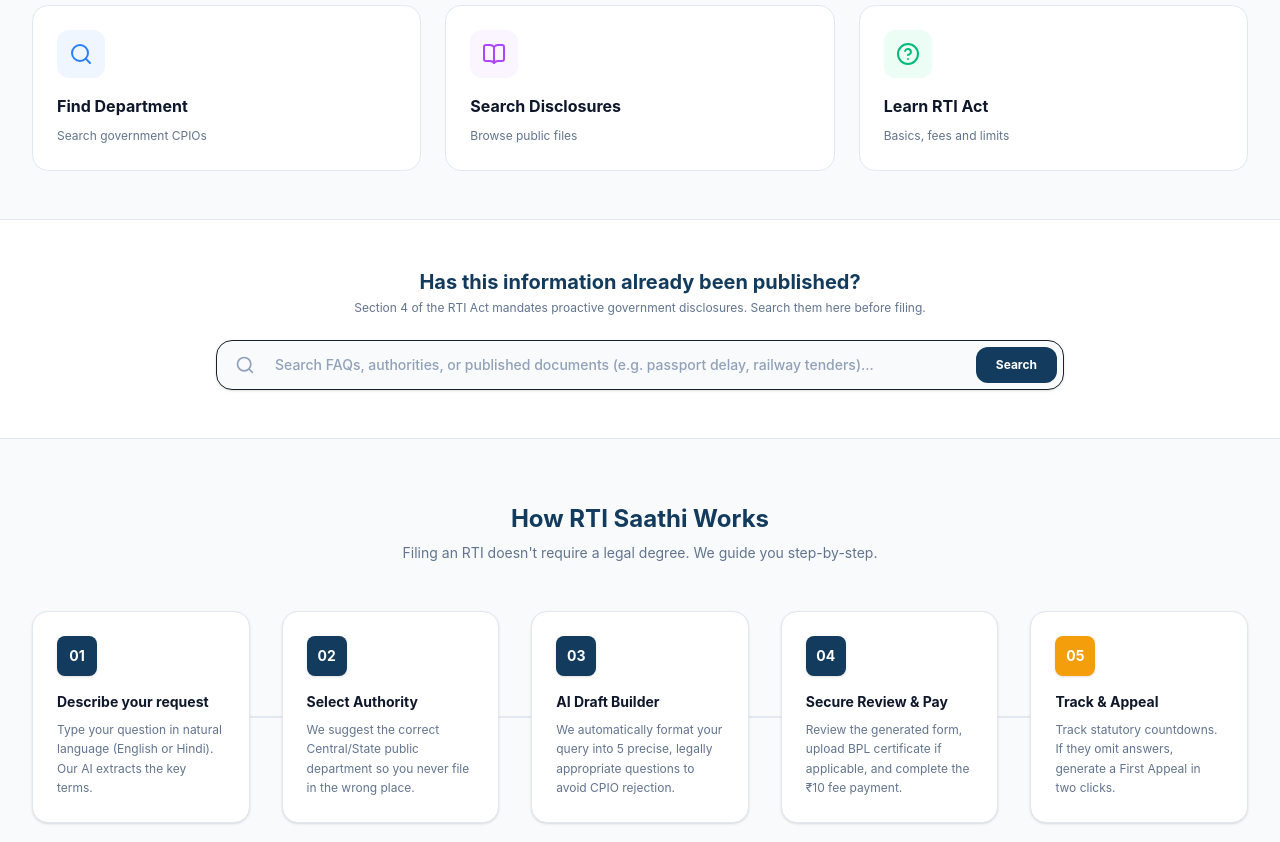
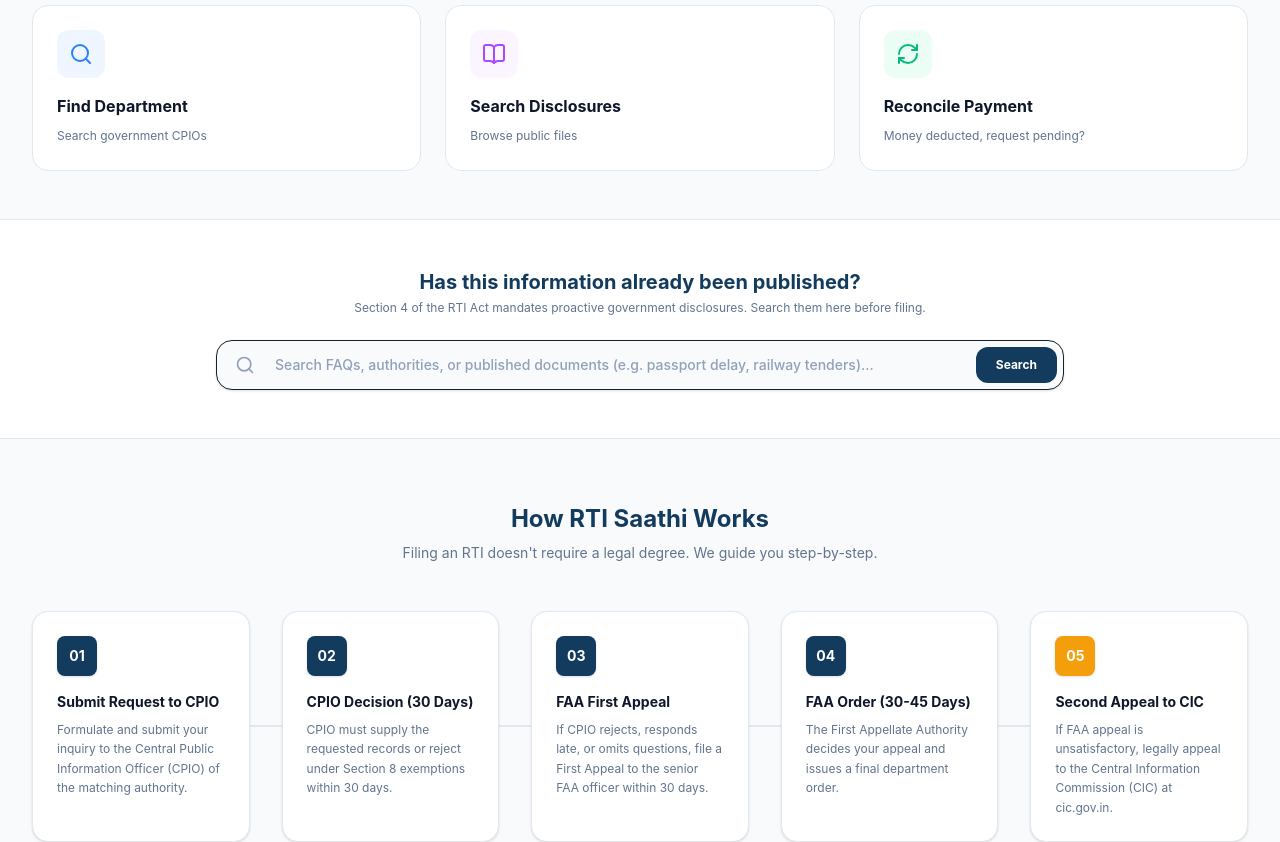
Before and after one commit to harshit075/RTI, a Next.js app: page / in a window 1280 px wide. Shown: the part 1040-1882 px from the top of the page. Built offline with nearby package versions, Linux system fonts and the light colour scheme.

Commit message:
new updates

```diff
--- a/src/components/ContextualHelp.tsx
+++ b/src/components/ContextualHelp.tsx
@@ -43,6 +43,18 @@
       subtitle: 'First Appeal Rule',
       simple: 'The legal clause under which you submit an appeal to the FAA if the CPIO replies late or gives unsatisfactory information.',
       official: 'Section 19(1) allows any person who does not receive a decision within the specified time, or is aggrieved by a CPIO decision, to appeal to the senior officer.'
+    },
+    'Second Appeal (CIC)': {
+      title: 'Second Appeal (CIC)',
+      subtitle: 'Central Information Commission',
+      simple: 'The final appeal stage under the RTI Act. If your First Appeal is rejected or ignored by the FAA officer, you file a Second Appeal directly with the Central Information Commission (CIC).',
+      official: 'Filed under Section 19(3) of the RTI Act, 2005. The decision of the Commission is legally binding.'
+    },
+    'Payment Reconciliation': {
+      title: 'Payment Reconciliation',
+      subtitle: 'Failed Transactions Sync',
+      simple: 'If your ₹10 payment was deducted but the status shows pending, it means the transaction needs reconciliation. The portal automatically syncs status with SBI/NIC payment gateways within 24 hours.',
+      official: 'DoPT guidelines specify automatic verification of payments through the bank reconciliation portal.'
     }
   };
 
@@ -269,8 +281,8 @@
               <div className="bg-primary-navy/5 border border-primary-navy/10 rounded-xl p-3 flex gap-2 items-start text-[11px] leading-relaxed text-primary-navy">
                 <Info className="h-4 w-4 shrink-0 mt-0.5 text-primary-blue" />
                 <div>
-                  <span className="font-bold block">Need immediate government assistance?</span>
-                  If you are blocked on technical errors, call the national RTI support helpline at <span className="font-bold text-text-primary">1800-11-4460</span>.
+                  <span className="font-bold block">Official Government Help Desk</span>
+                  If you are blocked on technical errors, call the national RTI support helpline at <span className="font-bold text-text-primary">011-24622461</span> (Office Hours: 9:00 AM – 5:30 PM, Mon-Fri) or email <span className="font-bold text-text-primary">rtionline-dopt@nic.in</span>.
                 </div>
               </div>
             </div>
--- a/src/components/LandingView.tsx
+++ b/src/components/LandingView.tsx
@@ -3,7 +3,7 @@
 import React, { useState } from 'react';
 import {
   FileText, Search, ShieldCheck, CreditCard, Clock, BellRing,
-  HelpCircle, Sparkles, BookOpen, Scale, ArrowRight, CornerDownRight
+  HelpCircle, Sparkles, BookOpen, Scale, ArrowRight, CornerDownRight, RefreshCw
 } from 'lucide-react';
 import { mockFAQs, FAQ } from '../data/mockData';
 
@@ -61,16 +61,16 @@
       trustSupport: 'Accessibility & Support',
       howItWorksTitle: 'How RTI Saathi Works',
       howItWorksSub: 'Filing an RTI doesn\'t require a legal degree. We guide you step-by-step.',
-      step1: 'Describe your request',
-      step1Desc: 'Type your question in natural language (English or Hindi). Our AI extracts the key terms.',
-      step2: 'Select Authority',
-      step2Desc: 'We suggest the correct Central/State public department so you never file in the wrong place.',
-      step3: 'AI Draft Builder',
-      step3Desc: 'We automatically format your query into 5 precise, legally appropriate questions to avoid CPIO rejection.',
-      step4: 'Secure Review & Pay',
-      step4Desc: 'Review the generated form, upload BPL certificate if applicable, and complete the ₹10 fee payment.',
-      step5: 'Track & Appeal',
-      step5Desc: 'Track statutory countdowns. If they omit answers, generate a First Appeal in two clicks.',
+      step1: 'Submit Request to CPIO',
+      step1Desc: 'Formulate and submit your inquiry to the Central Public Information Officer (CPIO) of the matching authority.',
+      step2: 'CPIO Decision (30 Days)',
+      step2Desc: 'CPIO must supply the requested records or reject under Section 8 exemptions within 30 days.',
+      step3: 'FAA First Appeal',
+      step3Desc: 'If CPIO rejects, responds late, or omits questions, file a First Appeal to the senior FAA officer within 30 days.',
+      step4: 'FAA Order (30-45 Days)',
+      step4Desc: 'The First Appellate Authority decides your appeal and issues a final department order.',
+      step5: 'Second Appeal to CIC',
+      step5Desc: 'If FAA appeal is unsatisfactory, legally appeal to the Central Information Commission (CIC) at cic.gov.in.',
       faqTitle: 'Frequently Asked Questions',
       viewAllFaqs: 'View Help Centre FAQs',
       quickActionsTitle: 'What do you want to do today?',
@@ -84,8 +84,8 @@
       quickAuthSub: 'Search government CPIOs',
       quickSearch: 'Search Disclosures',
       quickSearchSub: 'Browse public files',
-      quickLearn: 'Learn RTI Act',
-      quickLearnSub: 'Basics, fees and limits'
+      quickReconcile: 'Reconcile Payment',
+      quickReconcileSub: 'Money deducted, request pending?'
     },
     hi: {
       heroTitle: 'वह जानकारी प्राप्त करें जिसे जानने का आपको अधिकार है।',
@@ -103,16 +103,16 @@
       trustSupport: 'अभिगम्यता और सहायता',
       howItWorksTitle: 'आरटीआई साथी कैसे काम करता है',
       howItWorksSub: 'आरटीआई दाखिल करने के लिए किसी कानूनी डिग्री की आवश्यकता नहीं है। हम कदम-दर-कदम मार्गदर्शन करते हैं।',
-      step1: 'अपना अनुरोध बताएं',
-      step1Desc: 'अपनी समस्या को सरल भाषा में लिखें (अंग्रेजी या हिंदी)। हमारा एआई मुख्य शब्दों को समझ लेता है।',
-      step2: 'विभाग का चयन करें',
-      step2Desc: 'हम सही सरकारी विभाग का सुझाव देते हैं ताकि आप कभी भी गलत जगह आवेदन न भेजें।',
-      step3: 'एआई ड्राफ्ट बिल्डर',
-      step3Desc: 'हम आपके प्रश्न को 5 विशिष्ट, कानूनी रूप से उपयुक्त प्रश्नों में प्रारूपित करते हैं ताकि विभाग खारिज न कर सके।',
-      step4: 'समीक्षा और भुगतान',
-      step4Desc: 'तैयार प्रपत्र की जांच करें, यदि आवश्यक हो तो बीपीएल प्रमाण पत्र अपलोड करें, और ₹10 शुल्क का भुगतान करें।',
-      step5: 'ट्रैक और अपील',
-      step5Desc: 'समयसीमा को ट्रैक करें। यदि विभाग आधा-अधूर उत्तर देता है, तो केवल दो क्लिक में प्रथम अपील तैयार करें।',
+      step1: 'सीपीआईओ को अनुरोध भेजें',
+      step1Desc: 'सीपीआईओ को अपना प्रश्न प्रारूपित करके प्रस्तुत करें।',
+      step2: 'सीपीआईओ निर्णय (30 दिन)',
+      step2Desc: 'सीपीआईओ को 30 दिनों के भीतर दस्तावेज़ देने होंगे या धारा 8 के तहत अस्वीकार करना होगा।',
+      step3: 'प्रथम अपील (FAA)',
+      step3Desc: 'यदि जवाब अधूरा है या देरी हुई है, तो 30 दिनों के भीतर वरिष्ठ अपील अधिकारी को प्रथम अपील भेजें।',
+      step4: 'FAA आदेश (30-45 दिन)',
+      step4Desc: 'प्रथम अपील अधिकारी आपकी अपील पर सुनवाई करके अंतिम आदेश जारी करता है।',
+      step5: 'CIC को द्वितीय अपील',
+      step5Desc: 'यदि प्रथम अपील भी असंतोषजनक हो, तो cic.gov.in पर केंद्रीय सूचना आयोग (CIC) में अपील करें।',
       faqTitle: 'अक्सर पूछे जाने वाले प्रश्न (FAQ)',
       viewAllFaqs: 'सहायता केंद्र पर सभी प्रश्न देखें',
       quickActionsTitle: 'आज आप क्या करना चाहते हैं?',
@@ -126,8 +126,8 @@
       quickAuthSub: 'सरकारी अधिकारियों को खोजें',
       quickSearch: 'प्रकाशित दस्तावेज़',
       quickSearchSub: 'सार्वजनिक फाइलों को ब्राउज़ करें',
-      quickLearn: 'आरटीआई कानून जानें',
-      quickLearnSub: 'मूल बातें, शुल्क और सीमाएं'
+      quickReconcile: 'भुगतान मिलान (Reconciliation)',
+      quickReconcileSub: 'असफल भुगतानों को सिंक्रोनाइज़ करें'
     }
   }[language];
 
@@ -306,16 +306,18 @@
             <p className="text-xs text-slate-500 mt-2 leading-relaxed dark:text-slate-400">{t.quickSearchSub}</p>
           </div>
 
-          {/* Action 6: Learn RTI */}
+          {/* Action 6: Reconcile Payment */}
           <div
-            onClick={() => setActiveView('help')}
-            className="group rounded-2xl bg-white border border-slate-200 p-6 hover:shadow-md hover:border-slate-300 hover:-translate-y-0.5 transition-all cursor-pointer dark:bg-slate-900 dark:border-slate-850"
+            onClick={() => {
+              alert("Payment Reconciliation: If fee was deducted from your bank but your RTI status is showing pending, enter transaction details or contact rtionline-dopt@nic.in. Statuses sync with NIC within 24 hours. (Official Helpline: 011-24622461)");
+            }}
+            className="group rounded-2xl bg-white border border-slate-200 p-6 hover:shadow-md hover:border-slate-350 hover:-translate-y-0.5 transition-all cursor-pointer dark:bg-slate-900 dark:border-slate-850"
           >
-            <div className="flex h-12 w-12 items-center justify-center rounded-xl bg-emerald-50 text-emerald-500 group-hover:bg-emerald-500 group-hover:text-white transition-colors mb-4">
-              <HelpCircle className="h-6 w-6" />
+            <div className="flex h-12 w-12 items-center justify-center rounded-xl bg-emerald-50 text-emerald-500 group-hover:bg-emerald-500 group-hover:text-white transition-colors mb-4 animate-pulse">
+              <RefreshCw className="h-6 w-6" />
             </div>
-            <h4 className="font-bold text-slate-900 text-base dark:text-white">{t.quickLearn}</h4>
-            <p className="text-xs text-slate-500 mt-2 leading-relaxed dark:text-slate-400">{t.quickLearnSub}</p>
+            <h4 className="font-bold text-slate-900 text-base dark:text-white">{t.quickReconcile}</h4>
+            <p className="text-xs text-slate-500 mt-2 leading-relaxed dark:text-slate-400">{t.quickReconcileSub}</p>
           </div>
 
         </div>
--- a/src/components/Navbar.tsx
+++ b/src/components/Navbar.tsx
@@ -140,6 +140,14 @@
             }`}
           >
             {t.help}
+          </button>
+          <button
+            onClick={() => {
+              alert("Payment Reconciliation: If fee was deducted from your bank but your RTI status is showing pending, enter transaction details or contact rtionline-dopt@nic.in. Statuses sync with NIC within 24 hours. (Official Helpline: 011-24622461)");
+            }}
+            className="rounded-md px-3.5 py-2 text-xs font-bold text-secondary-saffron hover:bg-slate-50 animate-pulse border border-dashed border-secondary-saffron focus-ring cursor-pointer"
+          >
+            Reconcile Payment
           </button>
         </nav>
 
```
Also changed, not shown: src/components/AuthoritiesView.tsx (+16 -0 lines), src/components/OnboardingView.tsx (+20 -0 lines), src/components/RtiDetailView.tsx (+18 -1 lines).
